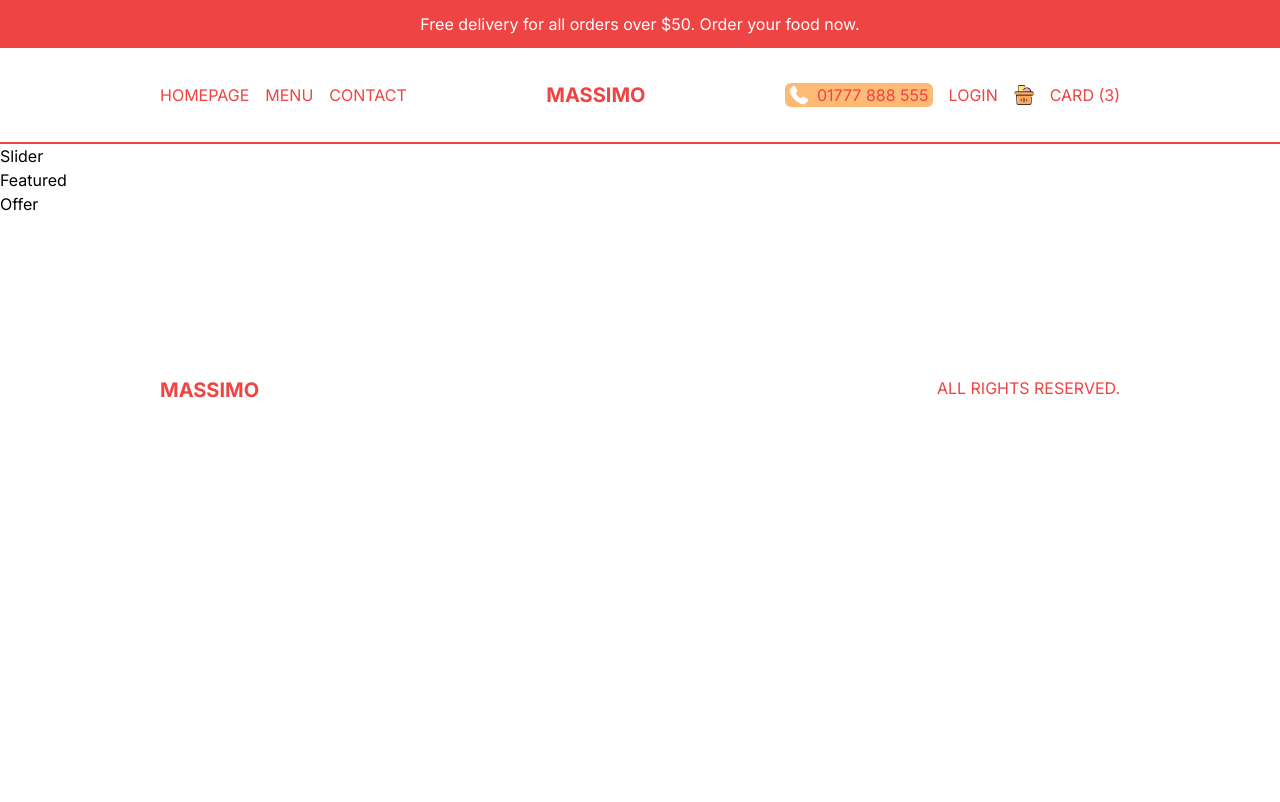
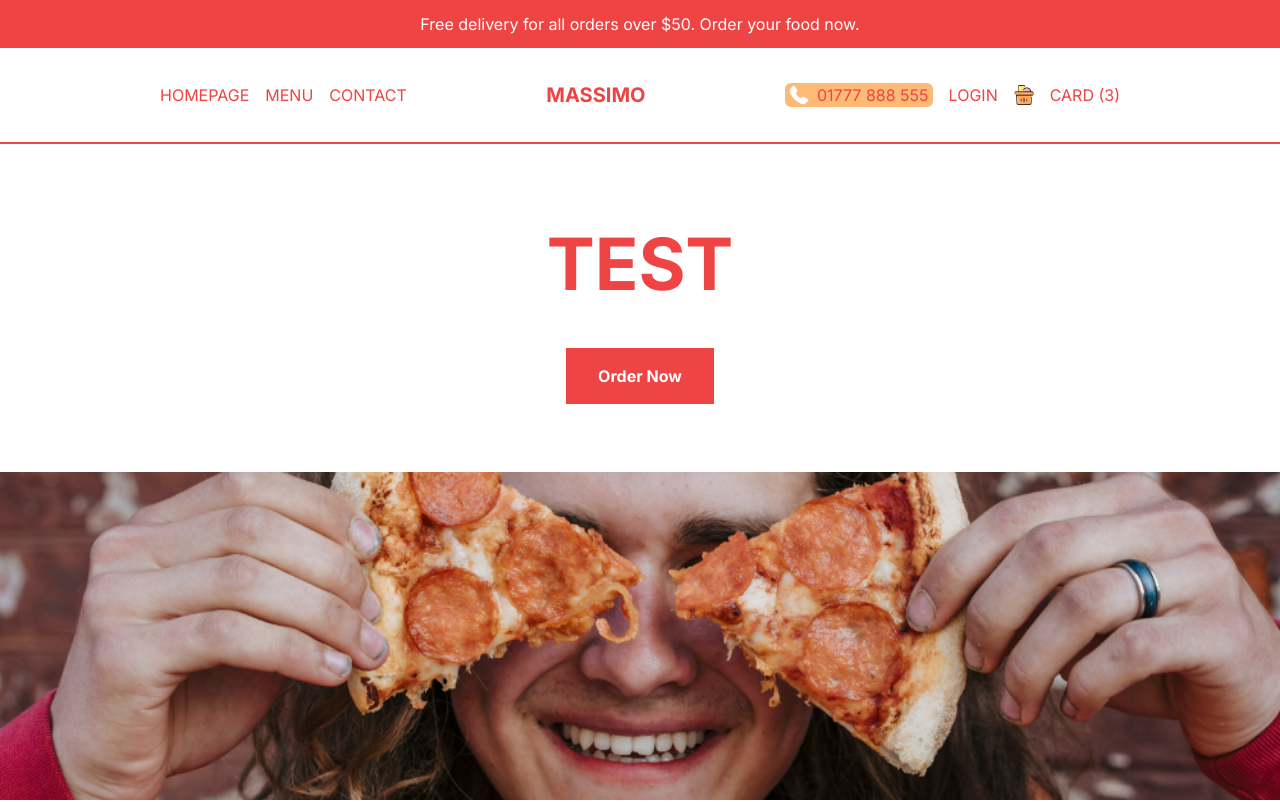
Before and after one commit to MajaPetkova/food-delivery-app, a Next.js app: page / in a window 1280 px wide. Shown: the top 802 px of the page. Built offline with nearby package versions, Linux system fonts and the light colour scheme.

Commit message:
Update Slider and style for the component

```diff
--- a/src/components/Slider.tsx
+++ b/src/components/Slider.tsx
@@ -1,9 +1,39 @@
-import React from 'react'
+import Image from "next/image";
+import React from "react";
+const data = [
+  {
+    id: 1,
+    title: "always fresh & always crispy & always hot",
+    image: "/slide1.png",
+  },
+  {
+    id: 2,
+    title: "we deliver your order wherever you are in NY",
+    image: "/slide2.png",
+  },
+  {
+    id: 3,
+    title: "the best pizza to share with your family",
+    image: "/slide3.png",
+  },
+];
 
 const Slider = () => {
   return (
-    <div>Slider</div>
-  )
-}
+    <div className="flex flex-col h-[calc(100vh-6rem)] md:h-[calc(100vh-9rem)]">
+      {/* Text Container  */}
+      <div className="h-1/2 flex items-center justify-center flex-col gap-8 text-red-500 font-bold">
+        <h1 className="text-5xl text-center uppercase p-4 md:text-6xl xl:text-7xl">
+        TEST
+        </h1>
+        <button className="bg-red-500 text-white py-4 px-8">Order Now</button>
+      </div>
+      {/* Image Container  */}
+      <div className="w-full h-1/2 relative">
+        <Image src="/slide1.png" alt="img" className="object-cover" fill />
+      </div>
+    </div>
+  );
+};
 
-export default Slider
+export default Slider;
```
